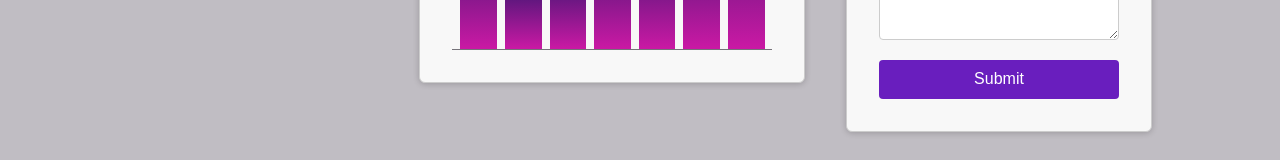
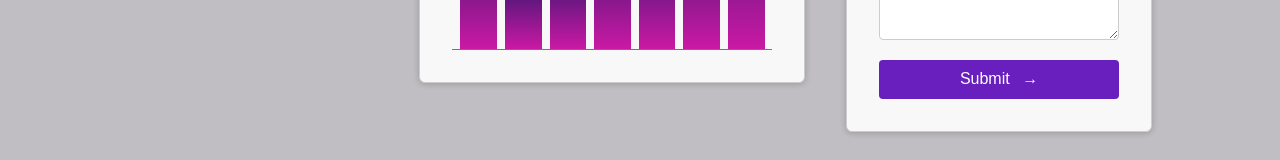
Before and after one commit to Mig-uel/angular-complete-guide, an Angular app in the folder components-deep-dive/: page / in a window 1280 px wide. Shown: the part 386-546 px from the top of the page. Built offline with nearby package versions, Linux system fonts and the light colour scheme.

Commit message:
fix: update button component to include icon fallback
- Added a fallback icon to the button component for better UX.
- Ensures that an icon is displayed when no content is provided.

```diff
--- a/components-deep-dive/src/app/shared/button/button.component.html
+++ b/components-deep-dive/src/app/shared/button/button.component.html
@@ -1,4 +1,7 @@
 <span>
   <ng-content />
 </span>
-<ng-content select=".icon" />
+<ng-content select=".icon">
+  <!-- ngContent Fallback -->
+  <span class="icon">→</span>
+</ng-content>
```
